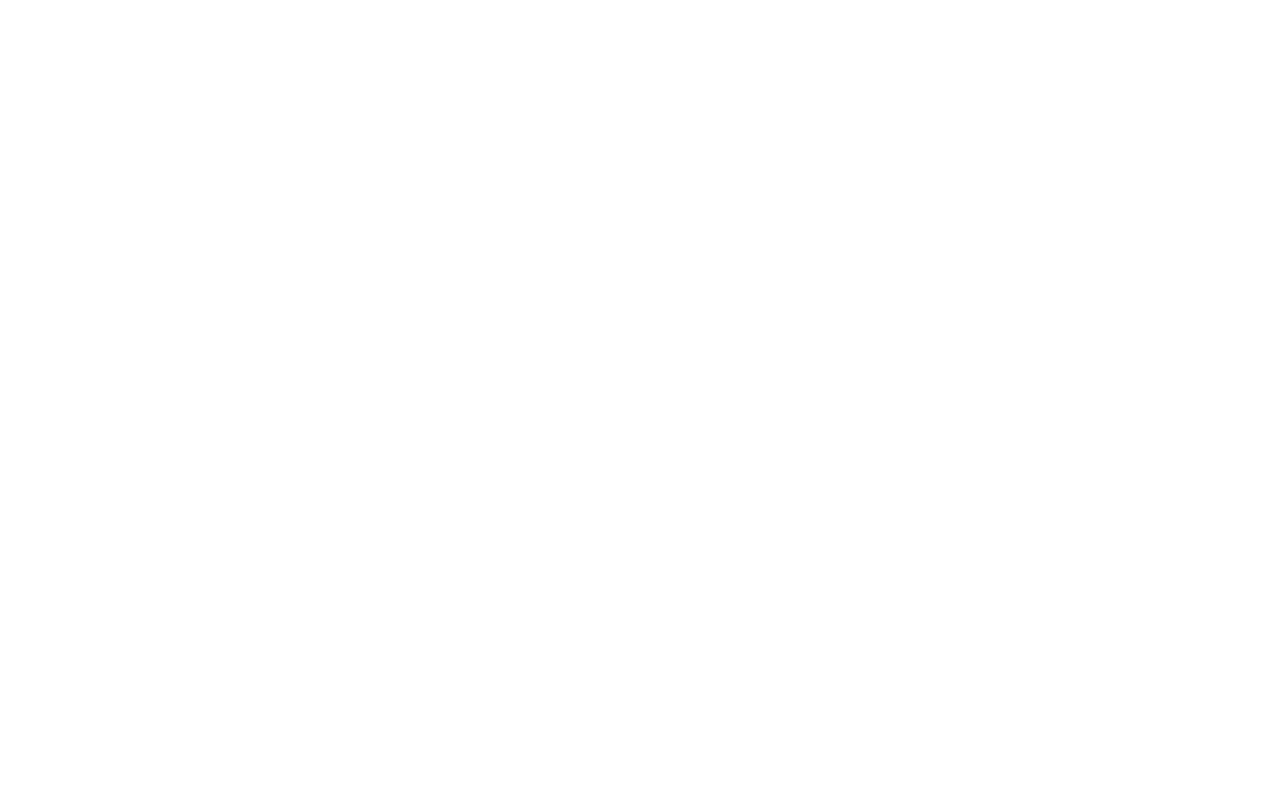
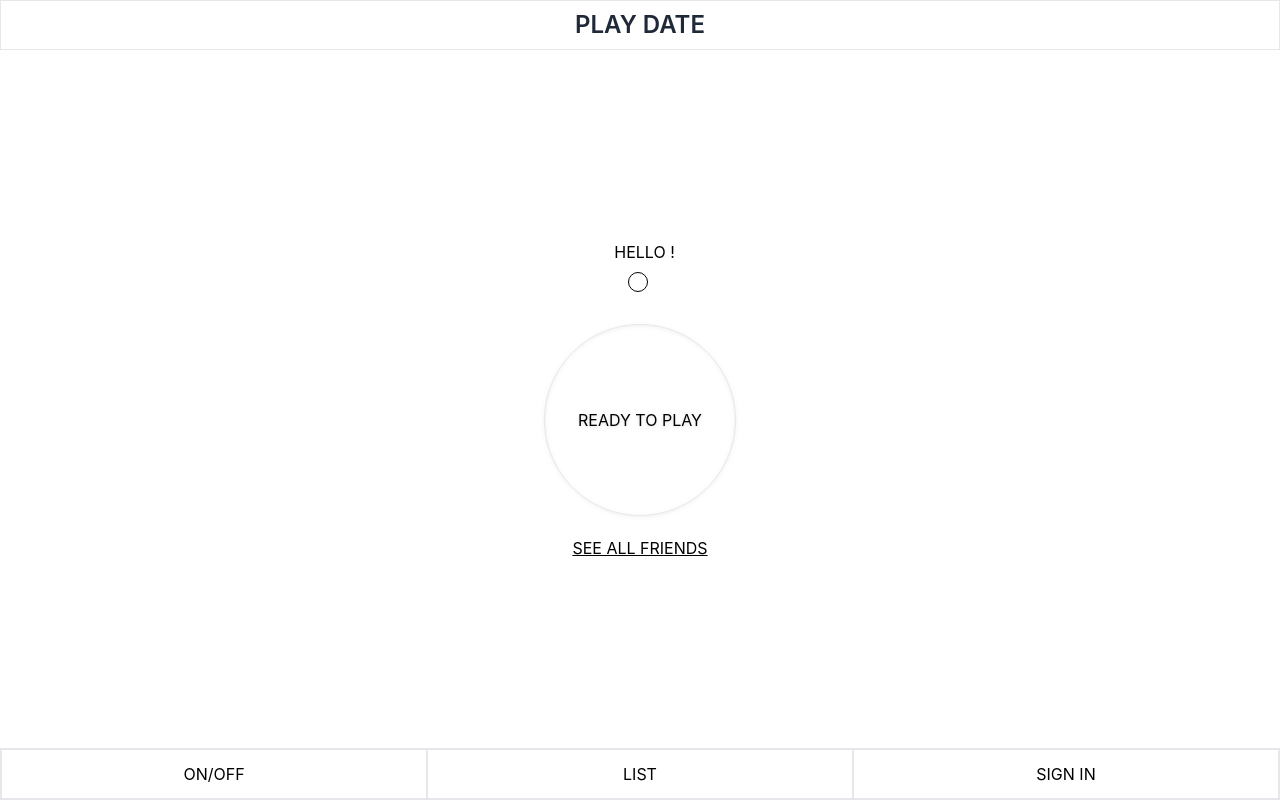
Before and after one commit to codessi/playdate-app, a React (Create React App) app: page /on-off in a window 1280 px wide. Before the commit this address had no page. Built offline with nearby package versions, Linux system fonts and the light colour scheme.

Commit message:
add see all friends and moved around linkes

```diff
--- a/package.json
+++ b/package.json
@@ -6,6 +6,7 @@
     "@testing-library/jest-dom": "^5.16.5",
     "@testing-library/react": "^13.4.0",
     "@testing-library/user-event": "^13.5.0",
+    "firebase": "^9.14.0",
     "react": "^18.2.0",
     "react-dom": "^18.2.0",
     "react-router-dom": "^6.4.3",
--- a/public/index.html
+++ b/public/index.html
@@ -28,7 +28,7 @@
       work correctly both with client-side routing and a non-root public URL.
       Learn how to configure a non-root public URL by running `npm run build`.
     -->
-    <title>React App</title>
+    <title>PLAY DATE</title>
   </head>
   <body>
     <noscript>You need to enable JavaScript to run this app.</noscript>
--- a/src/App.jsx
+++ b/src/App.jsx
@@ -1,7 +1,7 @@
 import "./App.css"
 import { Routes, Route } from "react-router-dom"
 import Navigation from "./routes/Navigation"
-import Home from "./routes/Home"
+import OnOff from "./routes/OnOff"
 import SignInForm from "./routes/SignInForm"
 import List from "./routes/List"
 import TempSignIn from "./routes/TempSignIn"
@@ -10,10 +10,10 @@ function App() {
     return (
         <Routes>
             <Route path="/" element={<Navigation />}>
-                <Route index element={<Home />} />
-                <Route path="sign-in" element={<SignInForm />} />
+                <Route index element={<TempSignIn />} />
+                <Route path="on-off" element={<OnOff />} />
+                {/* <Route path="sign-in" element={<SignInForm />} /> */}
                 <Route path="list" element={<List />} />
-                <Route path="temp-sign-in" element={<TempSignIn />} />
             </Route>
         </Routes>
     )
--- a/src/routes/Navigation.jsx
+++ b/src/routes/Navigation.jsx
@@ -7,11 +7,11 @@ const Navigation = () => {
                 <div className="text-center absolute border inset-x-0 top-0 text-gray-800 font-semibold  p-2 text-2xl">PLAY DATE</div>
                 <Outlet />
 
-                <div className="absolute bottom-14 border inset-x-0 text-center">
+                <div className="absolute bottom-0 border inset-x-0 text-center">
                     <ul className="flex justify-around">
-                        <li className="border w-full p-3"><Link to='/'>ON/OFF</Link></li>
+                        <li className="border w-full p-3"><Link to='/on-off'>ON/OFF</Link></li>
                         <li className="border w-full p-3"><Link to='/list'>LIST</Link></li>
-                        <li className="border w-full p-3"><Link to='/temp-sign-in'>SIGN IN</Link></li>
+                        <li className="border w-full p-3"><Link to='/'>SIGN IN</Link></li>
                     </ul>
 
                 </div>
--- a/src/routes/Home.jsx
+++ b/src/routes/OnOff.jsx
@@ -1,8 +1,9 @@
 import { useContext, useState } from "react"
 import { useNavigate } from "react-router-dom"
 import { PlayContext } from "../context/PlayContext"
+import { Link } from "react-router-dom"
 
-const Home = () => {
+const OnOff = () => {
     // const [play, setPlay] = useState(false)
     const { name, play, setPlay } = useContext(PlayContext)
     const navigate =  useNavigate()
@@ -45,9 +46,12 @@ const Home = () => {
                         DONE PLAYING{" "}
                     </button>
                 )}
+
+
             </div>
+            <Link className="underline mt-5" to="/list">SEE ALL FRIENDS</Link>
         </div>
     )
 }
 
-export default Home
+export default OnOff
--- a/src/routes/TempSignIn.jsx
+++ b/src/routes/TempSignIn.jsx
@@ -11,13 +11,13 @@ const TempSignIn = () => {
 
 
   return (
-    <div className='border border-red-300 h-full flex flex-col justify-center items-center space-y-4'>
+    <div className='border h-full flex flex-col justify-center items-center space-y-4'>
         <div>PLEASE PUT YOUR NAME HERE</div>
         <input className='border border-gray-400 text-center' type="text" value={name}
         onChange={handleChange}
         />
         <div>AND</div>
-        <Link to ="/"className='border rounded p-4 px-12 shadow-md' >START</Link>
+        <Link to ="on-off"className='border rounded p-4 px-12 shadow-md' >START</Link>
     </div>
   )
 }
--- /dev/null
+++ b/src/utils/firebase/firebase.utils.js
@@ -0,0 +1,28 @@
+// Import the functions you need from the SDKs you need
+import { initializeApp } from "firebase/app"
+// TODO: Add SDKs for Firebase products that you want to use
+// https://firebase.google.com/docs/web/setup#available-libraries
+import { collection, addDoc, getFirestore } from "firebase/firestore"
+
+// Your web app's Firebase configuration
+const firebaseConfig = {
+    apiKey: "AIzaSyAdG-S9fZ1a10sVpftNrpDrktK9vvJUIvI",
+    authDomain: "play-date-d39ce.firebaseapp.com",
+    projectId: "play-date-d39ce",
+    storageBucket: "play-date-d39ce.appspot.com",
+    messagingSenderId: "666386506329",
+    appId: "1:666386506329:web:13cf836b9350f193440748",
+}
+
+// Initialize Firebase
+initializeApp(firebaseConfig)
+
+export const db = getFirestore()
+
+export const addUser = async (user) => {
+    const docRef = await addDoc(collection(db, "users"), {
+        name: {user},
+        playOn: true
+    })
+    console.log("Document written with ID: ", docRef.id)
+}
```
Also changed, not shown: public/manifest.json, 1 other file (tests, documents, lock files or other folders).
